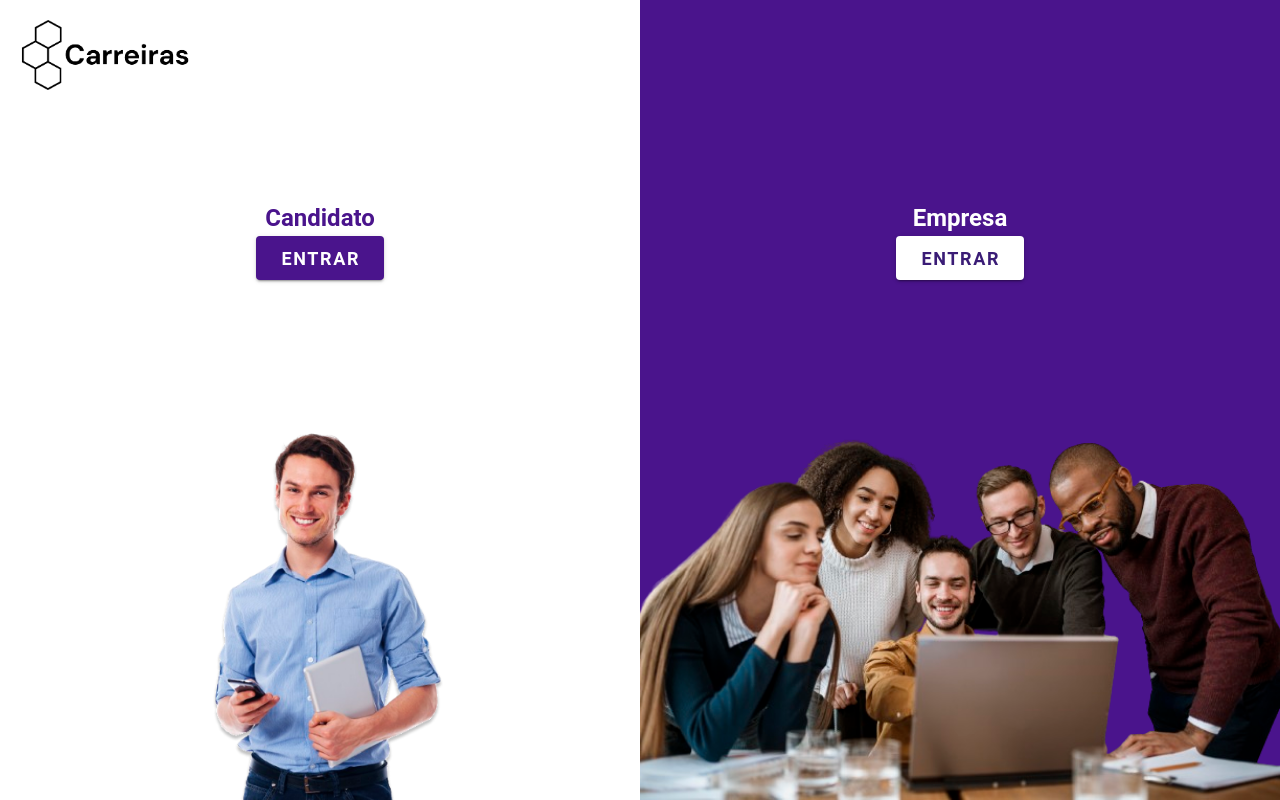
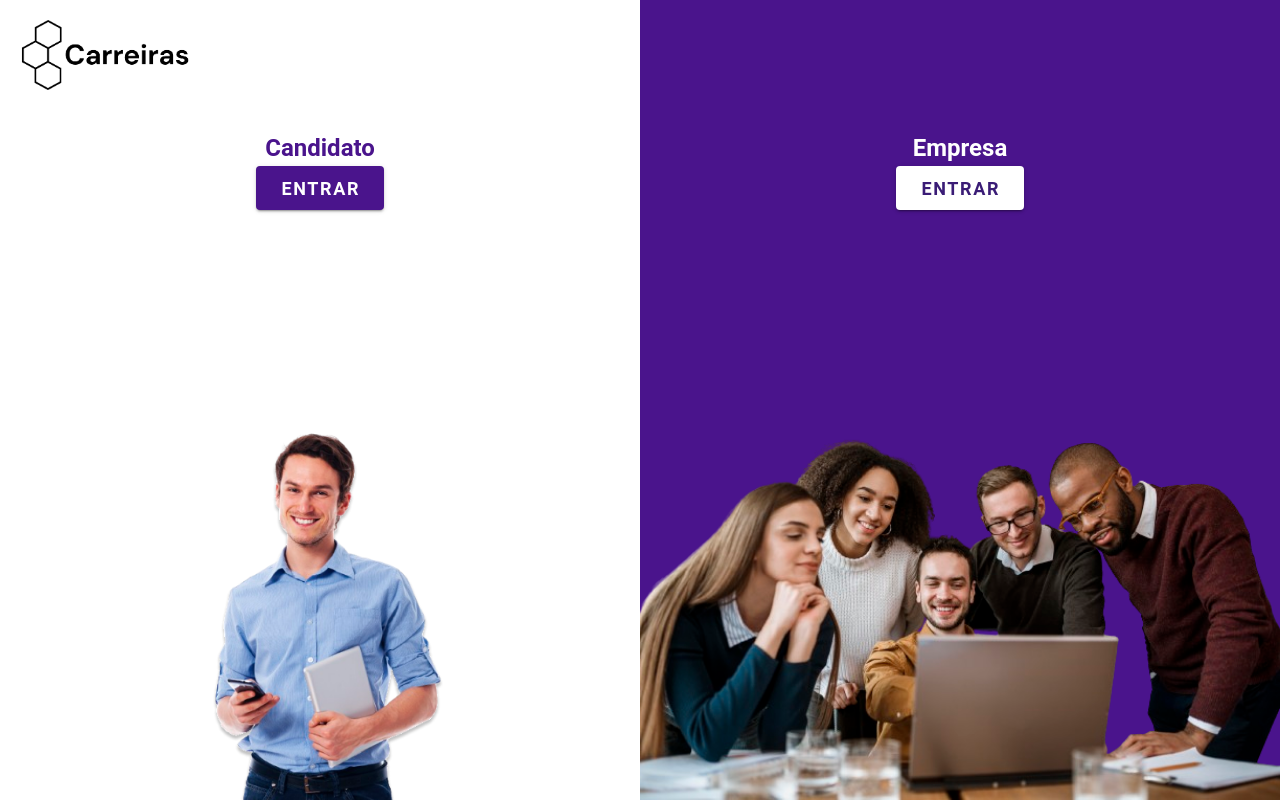
Before and after one commit to Rodrigo-EF-Neves/Carreiras, a Vue app in the folder Front-end/: page /empresa_candidato in a window 1280 px wide. Built offline with nearby package versions, Linux system fonts and the light colour scheme.

Commit message:
agenda looks ok

```diff
--- a/Front-end/src/components/agenda/CalendarComponent.vue
+++ b/Front-end/src/components/agenda/CalendarComponent.vue
@@ -170,7 +170,7 @@ body {
 #next {
     color: none;
     border: black;
-    padding: 5px 10px;
+    padding: 5px 5px;
     cursor: pointer;
     border-radius: 1px;
 }
@@ -178,7 +178,7 @@ body {
 #prev {
     color: black;
     border: none;
-    padding: 5px 10px;
+    padding: 5px 5px;
     cursor: pointer;
     border-radius: 5px;
 }
--- a/Front-end/src/components/menu/EntrarEmpresaOuCandidato.vue
+++ b/Front-end/src/components/menu/EntrarEmpresaOuCandidato.vue
@@ -58,7 +58,7 @@ export default {
 <style scoped>
 .titulo-candidato {
   color: #4A148C;
-  margin-top: 200px;
+  margin-top: 130px;
   z-index: 2;
   text-shadow:
     -1px -1px 0 #ffffff,
@@ -77,7 +77,7 @@ export default {
 
 .titulo-empresa {
   color: white;
-  margin-top: 200px;
+  margin-top: 130px;
 }
 
 .img-people {
```
